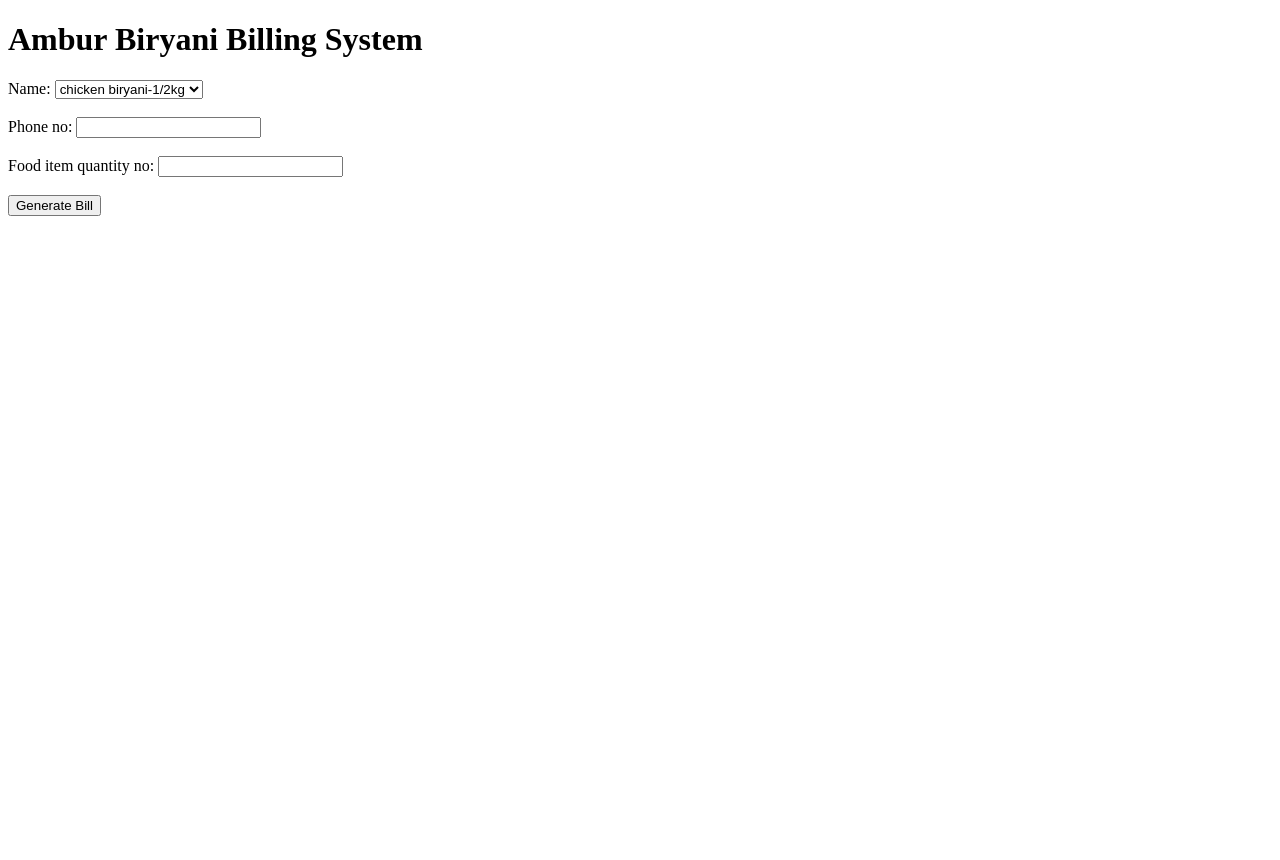
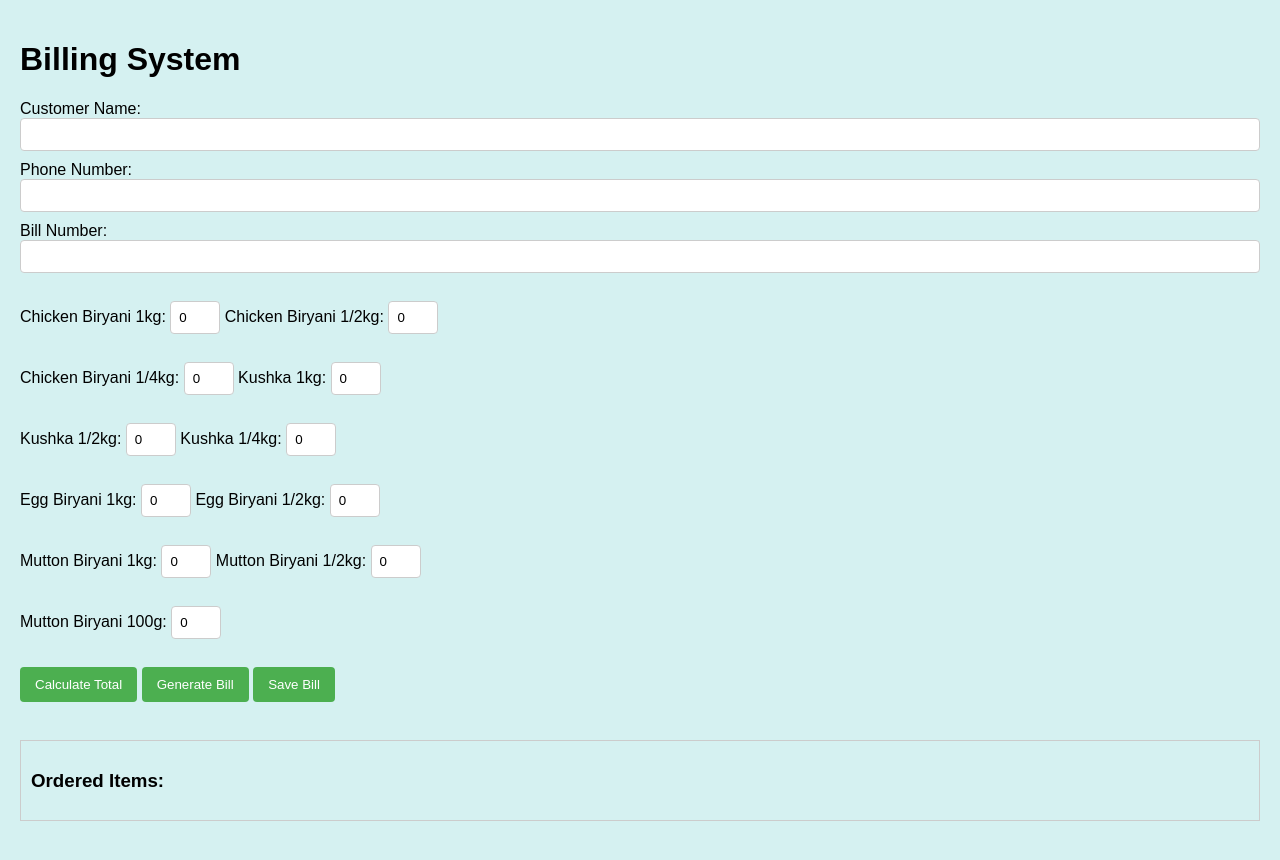
Before and after one commit to bhavithabandla/Yoshops_internship_tasks, a plain HTML site: page task5.html in a window 1280 px wide. Before the commit the page ends 800 px from the top, so only its background shows below. Drawn offline with Linux system fonts and the light colour scheme.

Commit message:
Update task5.html

```diff
--- a/task5.html
+++ b/task5.html
@@ -1,110 +1,223 @@
 <!DOCTYPE html>
 <html>
 <head>
-  <title>Ambur Biryani Billing System</title>
+    <title>Billing System</title>
+    <style>
+        body {
+            font-family: Arial, sans-serif;
+            background-color: #d5f1f1;
+            margin: 0;
+            padding: 20px;
+
+        }
+
+        h1 {
+            text-align: left;
+        }
+
+        form {
+            max-width: 7000px;
+            margin: 0 auto;
+        }
+
+        label {
+            display:inline;
+            margin-bottom: 5px;
+            text-align:left;
+        }
+
+        input[type="text"],
+        input[type="tel"],
+        input[type="number"] {
+            width: 100%;
+            padding: 8px;
+            border: 1px solid #ccc;
+            border-radius: 4px;
+            box-sizing: border-box;
+            margin-bottom: 10px;
+        }
+
+        input[type="number"] {
+            width: 50px;
+        }
+
+        button {
+            background-color: #4CAF50;
+            color: white;
+            padding: 10px 15px;
+            border: none;
+            border-radius: 4px;
+            cursor: pointer;
+        }
+
+        button:hover {
+            background-color: #45a049;
+        }
+
+        .result {
+            margin-top: 20px;
+            border: 1px solid #ccc;
+            padding: 10px;
+        }
+    </style>
+    <script>
+        function calculateTotal() {
+            var items = {
+                "Chicken Biryani 1kg": 0,
+                "Chicken Biryani 1/2kg": 0,
+                "Chicken Biryani 1/4kg": 0,
+                "Kushka 1kg": 0,
+                "Kushka 1/2kg": 0,
+                "Kushka 1/4kg": 0,
+                "Egg Biryani 1kg": 0,
+                "Egg Biryani 1/2kg": 0,
+                "Mutton Biryani 1kg": 0,
+                "Mutton Biryani 1/2kg": 0,
+                "Mutton Biryani 100g": 0
+            };
+
+            // Retrieve the quantities of each item
+            for (var item in items) {
+                items[item] = parseInt(document.getElementById(item.replace(/ /g, '')).value) || 0;
+            }
+
+            var total = 0;
+            var orderedItems = "";
+
+            // Calculate the total and create the ordered items string
+            for (var item in items) {
+                var quantity = items[item];
+                if (quantity > 0) {
+                    var amount = calculateAmount(item, quantity);
+                    orderedItems += item + ": " + quantity + " - Amount: Rs" + amount.toFixed(2) + "<br>";
+                    total += amount;
+                }
+            }
+
+            // Display the ordered items and total
+            document.getElementById("orderedItems").innerHTML = orderedItems;
+            document.getElementById("totalAmount").innerHTML = "Total Amount: Rs" + total.toFixed(2);
+        }
+
+        function calculateAmount(item, quantity) {
+            // Add your own logic to calculate the amount based on the item and quantity
+            // This is just a placeholder
+            var prices = {
+                "Chicken Biryani 1kg": 200,
+                "Chicken Biryani 1/2kg": 100,
+                "Chicken Biryani 1/4kg": 50,
+                "Kushka 1kg": 150,
+                "Kushka 1/2kg": 90,
+                "Kushka 1/4kg": 70,
+                "Egg Biryani 1kg": 100,
+                "Egg Biryani 1/2kg": 60,
+                "Mutton Biryani 1kg": 300,
+                "Mutton Biryani 1/2kg": 150,
+                "Mutton Biryani 100g": 100
+            };
+
+            return prices[item] * quantity;
+        }
+
+        function generateBill() {
+            var customerName = document.getElementById("customerName").value;
+            var phoneNumber = document.getElementById("phoneNumber").value;
+            var billNumber = document.getElementById("billNumber").value;
+            var orderedItems = document.getElementById("orderedItems").innerHTML;
+            var totalAmount = document.getElementById("totalAmount").innerHTML;
+
+            var billDetails = "<strong>Customer Name:</strong> " + customerName + "<br>" +
+                              "<strong>Phone Number:</strong> " + phoneNumber + "<br>" +
+                              "<strong>Bill Number:</strong> " + billNumber + "<br><br>" +
+                              "<strong>Ordered Items:</strong><br>" +
+                              orderedItems + "<br>" +
+                              "<strong>" + totalAmount + "</strong>";
+
+            // Display the generated bill
+            document.getElementById("billDetails").innerHTML = billDetails;
+        }
+        function saveBill() {
+    var billDetails = document.getElementById("billDetails").innerHTML;
+    var billBlob = new Blob([billDetails], { type: "text/html" });
+    var fileName = "bill.html";
+
+    if (window.navigator && window.navigator.msSaveOrOpenBlob) {
+        // For IE browser
+        window.navigator.msSaveOrOpenBlob(billBlob, fileName);
+    } else {
+        // For other browsers
+        var downloadLink = document.createElement("a");
+        downloadLink.href = URL.createObjectURL(billBlob);
+        downloadLink.download = fileName;
+        downloadLink.click();
+    }
+}
+    </script>
 </head>
 <body>
-  <h1>Ambur Biryani Billing System</h1>
+    <h1>Billing System</h1>
 
-  <form id="billingForm" onsubmit="generateBill(event)">
-    <label for="name">Name:</label>
-    <select name="name" id="name">
-        <option name="chicken biryani-1/2kg">chicken biryani-1/2kg</option>
-        <option name="chicken biryani-1kg">chicken biryani-1kg</option>
-        <option name="chicken biryani-1/4kg">chicken biryani-1/4kg</option>
-        <option name="kushka-1kg">kushka-1kg</option>
-        <option name="kushka-1/2kg">kushka-1/2kg</option>
-        <option name="kushka-1/4kg">kushka-1/4kg</option>
-        <option name="egg biryani-1/2kg">egg biryani-1/2kg</option>
-        <option name="egg biryani-1kg">egg biryani-1kg</option>
-        <option name="mutton biryani-0.5kg">mutton biryani-0.5kg</option>
-        <option name="mutton biryani-1kg">mutton biryani-1kg</option>
-      </select><br><br>
-    <label for="phone">Phone no:</label>
-    <input type="text" id="phone" required><br><br>
+    <form>
+        <label for="customerName">Customer Name:</label>
+        <input type="text" id="customerName" required>
 
-    <label for="foodItem">Food item quantity no:</label>
-    <input type="number" id="foodItem" required><br><br>
+        <label for="phoneNumber">Phone Number:</label>
+        <input type="tel" id="phoneNumber" required>
 
-    <input type="submit" value="Generate Bill">
-  </form>
+        <label for="billNumber">Bill Number:</label>
+        <input type="text" id="billNumber" required><br><br>
 
-  <script>
-    function generateBill(event) {
-      event.preventDefault();
+        <label for="chickenBiryani1kg">Chicken Biryani 1kg:</label>
+        <input type="number" id="ChickenBiryani1kg" min="0" value="0">
 
-      // Get input values
-      var name = document.getElementById("name").value;
-      var phone = document.getElementById("phone").value;
-      var foodItem = document.getElementById("foodItem").value;
+        <label for="chickenBiryani1/2kg">Chicken Biryani 1/2kg:</label>
+        <input type="number" id="ChickenBiryani1/2kg" min="0" value="0">
+        <br> <br>
+        <label for="chickenBiryani1/4kg">Chicken Biryani 1/4kg:</label>
+        <input type="number" id="ChickenBiryani1/4kg" min="0" value="0">
 
-      // Get the cost of the food item based on the name
-      var itemCost = getItemCost(name);
+        <label for="kushka1kg">Kushka 1kg:</label>
+        <input type="number" id="Kushka1kg" min="0" value="0">
+        <br> <br>
+        <label for="kushka1/2kg">Kushka 1/2kg:</label>
+        <input type="number" id="Kushka1/2kg" min="0" value="0">
 
-      if (itemCost !== null) {
-        // Calculate the total cost
-        var totalCost = itemCost * foodItem;
+        <label for="kushka1/4kg">Kushka 1/4kg:</label>
+        <input type="number" id="Kushka1/4kg" min="0" value="0">
+        <br> <br>
+        <label for="eggBiryani1kg">Egg Biryani 1kg:</label>
+        <input type="number" id="EggBiryani1kg" min="0" value="0">
 
-        // Generate bill
-        var bill = "Ambur Biryani Billing System\n";
-        bill += "-----------------------------------\n";
-        bill += "Name: " + name + "\n";
-        bill += "Phone no: " + phone + "\n";
-        bill += "Food item: " + name + "\n";
-        bill += "Quantity: " + foodItem + "\n";
-        bill += "Cost per item: $" + itemCost + "\n";
-        bill += "Total cost: $" + totalCost + "\n";
-        bill += "-----------------------------------\n";
+        <label for="eggBiryani1/2kg">Egg Biryani 1/2kg:</label>
+        <input type="number" id="EggBiryani1/2kg" min="0" value="0">
+        <br> <br>
+        <label for="muttonBiryani1kg">Mutton Biryani 1kg:</label>
+        <input type="number" id="MuttonBiryani1kg" min="0" value="0">
 
-        // Display bill
-        alert(bill);
+        <label for="muttonBiryani1/2kg">Mutton Biryani 1/2kg:</label>
+        <input type="number" id="MuttonBiryani1/2kg" min="0" value="0">
+        <br> <br>
+        <label for="muttonBiryani100g">Mutton Biryani 100g:</label>
+        <input type="number" id="MuttonBiryani100g" min="0" value="0">
 
-        // Save bill using the File System Access API
-        saveBillToFileSystem(bill);
-      } else {
-        alert("Invalid food item name. Please try again.");
-      }
-    }
+        <br><br>
 
-    function getItemCost(name) {
-      // Define the cost of each food item
-      var itemCosts = {
-        "chicken biryani-1/2kg": 120,
-        "chicken biryani-1kg": 170,
-        "chicken biryani-1/4kg": 80,
-        "kushka-1kg": 110,
-        "kushka-1/2kg": 70,
-        "kushka-1/4kg": 50,
-        "egg biryani-1kg": 120,
-        "egg biryani-1/2kg": 80,
-        "mutton biryani-1/2kg":190,
-        "mutton biryani":260,
-        "chicken pakodi":60,
-        // Add more food items and their respective costs here
-      };
+        <button type="button" onclick="calculateTotal()">Calculate Total</button>
+        <button type="button" onclick="generateBill()">Generate Bill</button>
+        <button type="button" onclick="saveBill()">Save Bill</button>
 
-      // Retrieve the cost based on the name
-      return itemCosts[name.toLowerCase()] || null;
-    }
 
-    async function saveBillToFileSystem(bill) {
-      try {
-        // Request permission to access the file system
-        const handle = await window.showSaveFilePicker();
-        const writable = await handle.createWritable();
+        <br><br>
 
-        // Write the bill data to the file
-        await writable.write(bill);
+        <div class="result">
+            <h3>Ordered Items:</h3>
+            <div id="orderedItems"></div>
+            <div id="totalAmount"></div>
+        </div>
 
-        // Close the file
-        await writable.close();
+        <br><br>
 
-        alert("Bill saved successfully!");
-      } catch (error) {
-        console.error(error);
-        alert("An error occurred while saving the bill.");
-      }
-    }
-  </script>
+        <div id="billDetails"></div>
+    </form>
 </body>
 </html>
```
